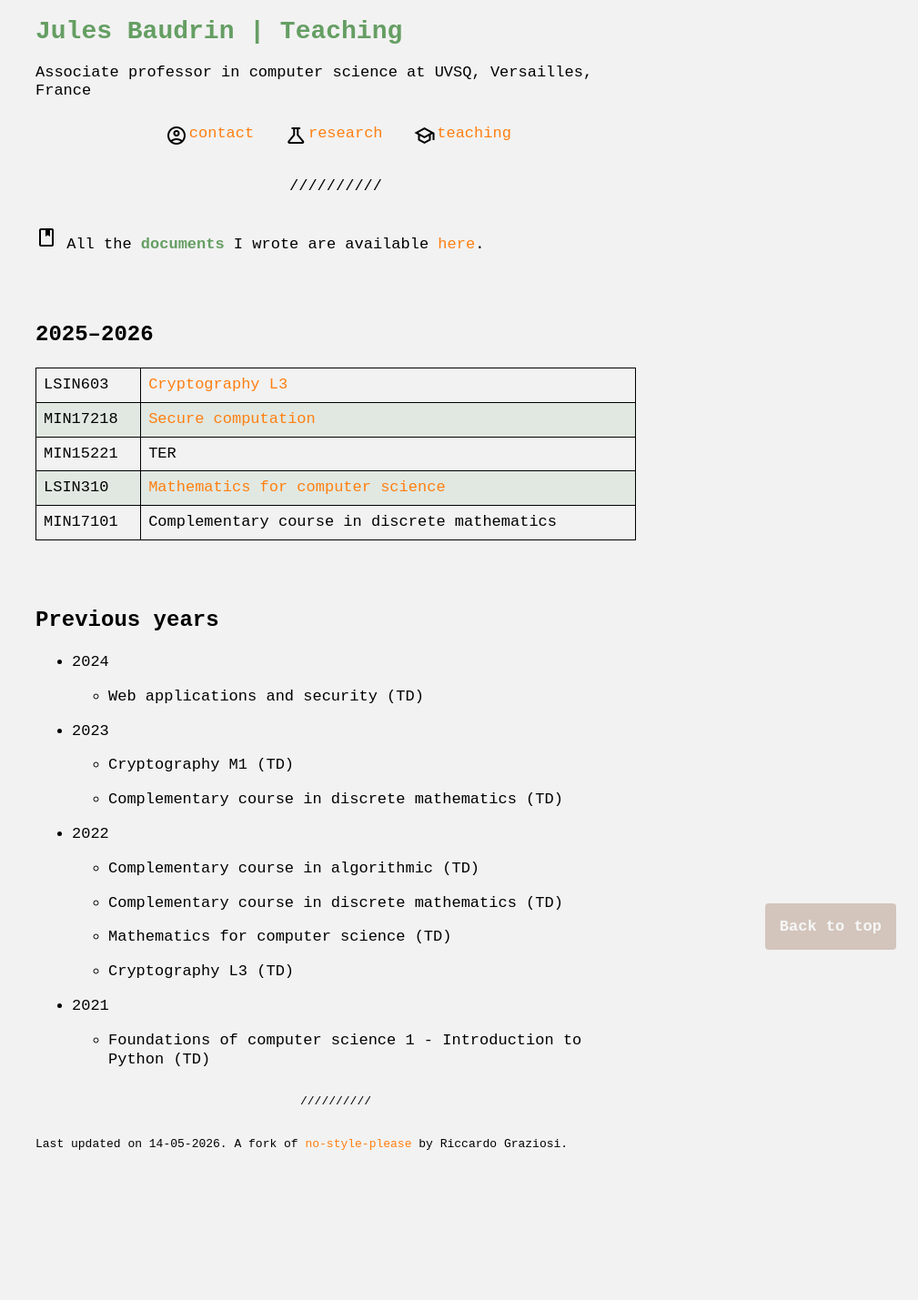
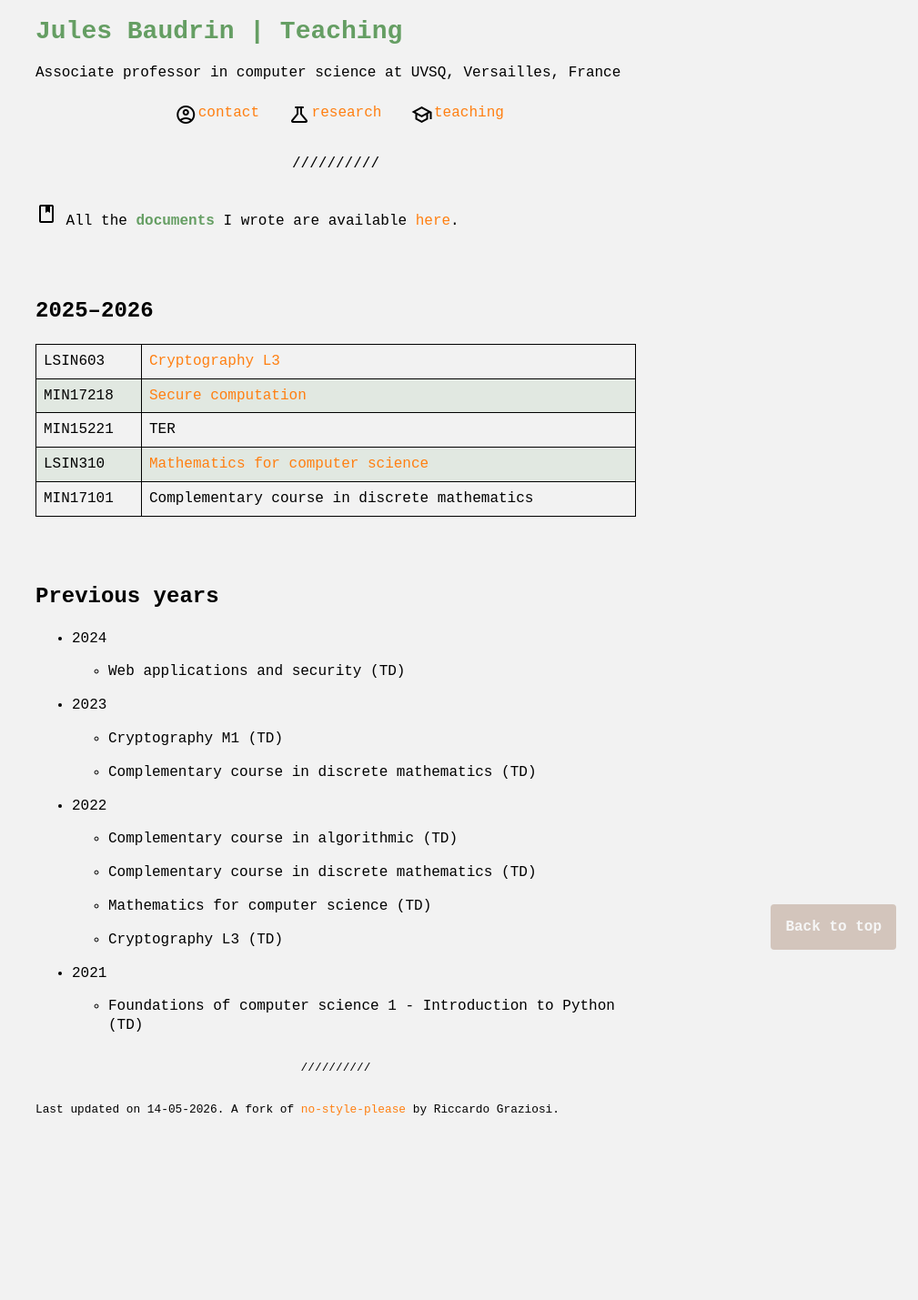
Before and after one commit to baudrin-j/baudrin-j.github.io, a Jekyll site: the page built from teaching.md, in a window 1280 px wide. Shown: the whole page at 91% size, without its empty margins (271-1280 px from the left). Built offline with Jekyll 4.4.1, drawn with Linux system fonts in a browser that asks for light colours; after the commit the page ends 1391 px from its top, so only the background shows below that.

Commit message:
Update CSS

```diff
--- a/_layouts/home.html
+++ b/_layouts/home.html
@@ -14,7 +14,7 @@ layout: default
 
 {% include back_to_top.html %}
 
-<footer style="font-size: 13px;">
+<footer style="font-size: 0.8rem;">
   <hr>
   {%- assign datetoday = site.time | date: "%d-%m-%Y" -%}
   Last updated on {{ datetoday }}. A fork of <a href=https://github.com/riggraz/no-style-please>no-style-please</a> by Riccardo Graziosi.
--- a/_sass/no-style-please.scss
+++ b/_sass/no-style-please.scss
@@ -9,7 +9,7 @@ body {
   color: black;
   background-color: var(--back-color);
   font-family: monospace;
-  font-size: 17px;
+  font-size: 1rem;
   line-height: 1.3rem;
 }
 
@@ -30,22 +30,22 @@ a:hover {
 h1 {
   line-height: 2rem;
   color: var(--font-title-color);
-  font-size: 28px;}
+  font-size: 1.75rem;}
 
 h2 {
   line-height: 2rem;
   margin-top: 3em;
-  font-size: 24px;}
+  font-size: 1.5rem;}
 
 h3 {
-  font-size: 22px;
+  font-size: 1.375rem;
   //color:var(--font-title-color);
   }
 
 h4 {
-  font-size: 18px;
+  font-size: 1.125rem;
   color:var(--font-subtitle-color);
-  margin-left:10px;
+  margin-left:0.625rem;
   }
 
 strong {
@@ -76,8 +76,9 @@ blockquote {
 }
 
 iframe {
-  width: 100%;
-  height: 660px;
+  width: 90vh;
+  height: 95vh;
+  max-width: 660px;
   background-color: var(--back-color);
   border: thin solid black;
 }
@@ -122,7 +123,7 @@ th {
 td {
     border: thin solid black;
     text-align: left;
-    padding: 8px;
+    padding: 0.5rem;
 }
 
 tr:nth-child(even) {
```
Also changed, not shown: assets/css/bib.css (+4 -4 lines), index.md (+1 -1 lines), research.md (+2 -2 lines).
